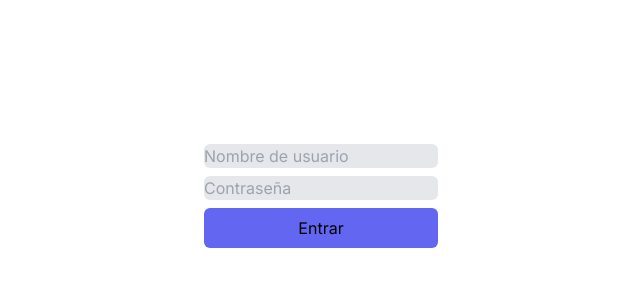
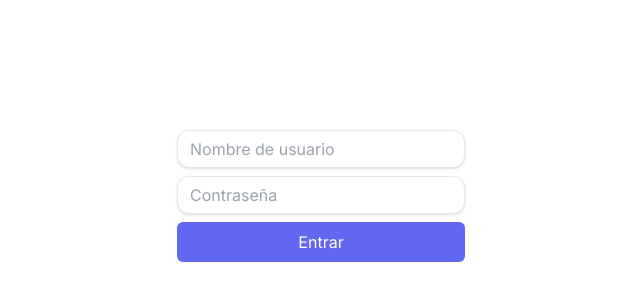
Before and after one commit to famicucci/sipe4.frontend, a Next.js app: page /login in a window 1280 px wide. Shown: the part 204-504 px from the top of the page, without its empty margins (319-959 px from the left). Built offline with nearby package versions, Linux system fonts and the light colour scheme.

Commit message:
add inputCompinent

```diff
--- a/src/app/(protectedRoutes)/precios/SearchProduct.tsx
+++ b/src/app/(protectedRoutes)/precios/SearchProduct.tsx
@@ -6,6 +6,7 @@ import { useSearchParams, useRouter, usePathname } from "next/navigation"
 import { IconSearch } from "@/app/assets/icons"
 import { setSearchValue } from "@/redux/states/price"
 import { getPricesRequest } from "@/services/getPricesRequest"
+import { InputView } from "@/app/components/input"
 
 const SearchProduct = () => {
   const searchParams = useSearchParams()
@@ -38,12 +39,13 @@ const SearchProduct = () => {
 
   return (
     <form onSubmit={onSubmit} className="mx-auto py-2 relative w-1/4 ">
-      <input
+      <InputView
+        name="search"
+        type="text"
         value={searchValue}
         onChange={(e) => dispatch(setSearchValue(e.target.value))}
         placeholder="Escribe tu búsqueda"
         className="shadow appearance-none border rounded-xl w-full py-2 px-3 pr-10 text-gray-700 leading-tight focus:outline-none focus:shadow-outline"
-        type="text"
       />
       <button className="absolute right-1 top-1/2 transform -translate-y-1/2">
         <IconSearch />
--- a/src/app/(publicRoute)/login/page.tsx
+++ b/src/app/(publicRoute)/login/page.tsx
@@ -6,7 +6,8 @@ import { useForm } from "react-hook-form"
 import { loginRequest } from "../../../services/loginRequest"
 import { LoginUser } from "../../../services/loginRequest"
 import { yupResolver } from "@hookform/resolvers/yup"
-import { formLoginSchema } from "./utils"
+import { formLoginSchema, defaultValues } from "./utils"
+import InputContainer from "@/app/components/input/inputContainer"
 
 const LoginPage: React.FC = () => {
   const [isPending, startTransition] = useTransition()
@@ -14,11 +15,12 @@ const LoginPage: React.FC = () => {
   const router = useRouter()
 
   const {
-    register,
     handleSubmit,
     setError,
+    control,
     formState: { errors },
   } = useForm<LoginUser>({
+    defaultValues,
     resolver: yupResolver(formLoginSchema),
   })
 
@@ -43,23 +45,24 @@ const LoginPage: React.FC = () => {
         {errors.password && (
           <p className="text-red-500">{errors.password.message}</p>
         )}
-        <div>
-          <input
+
+        <InputContainer
+          control={control}
+          name="user"
           type="text"
           placeholder="Nombre de usuario"
-            className="bg-gray-200 text-black rounded-md"
-            {...register("user")}
         />
-        </div>
-        <div>
-          <input
+
+        <InputContainer
+          control={control}
+          name="password"
           type="password"
           placeholder="Contraseña"
-            className="bg-gray-200 text-black rounded-md"
-            {...register("password")}
         />
-        </div>
-        <button className="bg-indigo-500 p-2 rounded-md" type="submit">
+
+        <button
+          className="bg-indigo-500 text-white p-2 rounded-md"
+          type="submit">
           {!isPending ? "Entrar" : "Entrando.."}
         </button>
       </form>
--- a/src/app/(publicRoute)/login/utils.ts
+++ b/src/app/(publicRoute)/login/utils.ts
@@ -1,3 +1,4 @@
+import { LoginUser } from "@/services/loginRequest"
 import * as yup from "yup"
 
 export const formLoginSchema = yup
@@ -9,3 +10,8 @@ export const formLoginSchema = yup
     password: yup.string().required("El campo contraseña es requerido"),
   })
   .required()
+
+export const defaultValues: LoginUser = {
+  user: "",
+  password: "",
+}
--- /dev/null
+++ b/src/app/components/input/InputView.tsx
@@ -0,0 +1,24 @@
+  import { InputProps } from "./types"
+
+  const InputView: React.FC<InputProps> = ({
+    value,
+    onChange,
+    placeholder,
+    type,
+    className,
+  }) => {
+    const baseClasses =
+      "shadow appearance-none border rounded-xl w-full py-2 px-3 pr-10 text-gray-700 leading-tight focus:outline-none focus:shadow-outline"
+
+    return (
+      <input
+        value={value}
+        onChange={onChange}
+        placeholder={placeholder}
+        type={type}
+        className={`${baseClasses} ${className ?? ""}`}
+      />
+    )
+  }
+
+  export default InputView
--- /dev/null
+++ b/src/app/components/input/index.ts
@@ -0,0 +1,3 @@
+export { default as InputView } from './InputView';
+export { default as inputContainer } from './inputContainer';
+export * from './types';
--- /dev/null
+++ b/src/app/components/input/inputContainer.tsx
@@ -0,0 +1,26 @@
+import { useController, FieldValues } from "react-hook-form"
+import { InputContainerProps } from "./types"
+import InputView from "./InputView"
+
+const InputContainer = <T extends FieldValues>({
+  control,
+  name,
+  placeholder,
+  className,
+  type,
+}: InputContainerProps<T>) => {
+  const { field } = useController({ name, control })
+
+  return (
+    <InputView
+      onChange={field.onChange}
+      value={field.value}
+      name={field.name}
+      type={type}
+      placeholder={placeholder}
+      className={className}
+    />
+  )
+}
+
+export default InputContainer
--- /dev/null
+++ b/src/app/components/input/types.ts
@@ -0,0 +1,20 @@
+import { Path, FieldValues, Control } from "react-hook-form"
+
+export interface InputContainerProps<T extends FieldValues> {
+  control?: Control<T>
+  name: Path<T>
+  value?: string
+  placeholder?: string
+  className?: string
+  type?: string
+  onchange?: (e: React.ChangeEvent<HTMLInputElement>) => void
+}
+
+export interface InputProps {
+  value: string
+  onChange: (e: React.ChangeEvent<HTMLInputElement>) => void
+  placeholder?: string
+  type?: string
+  name: string
+  className?: string
+}
```
Also changed, not shown: src/app/components/sidebarMenu/navItems/navItem/types.ts (line endings or trailing spaces). Lines whose indentation alone changed are shown as unchanged.
